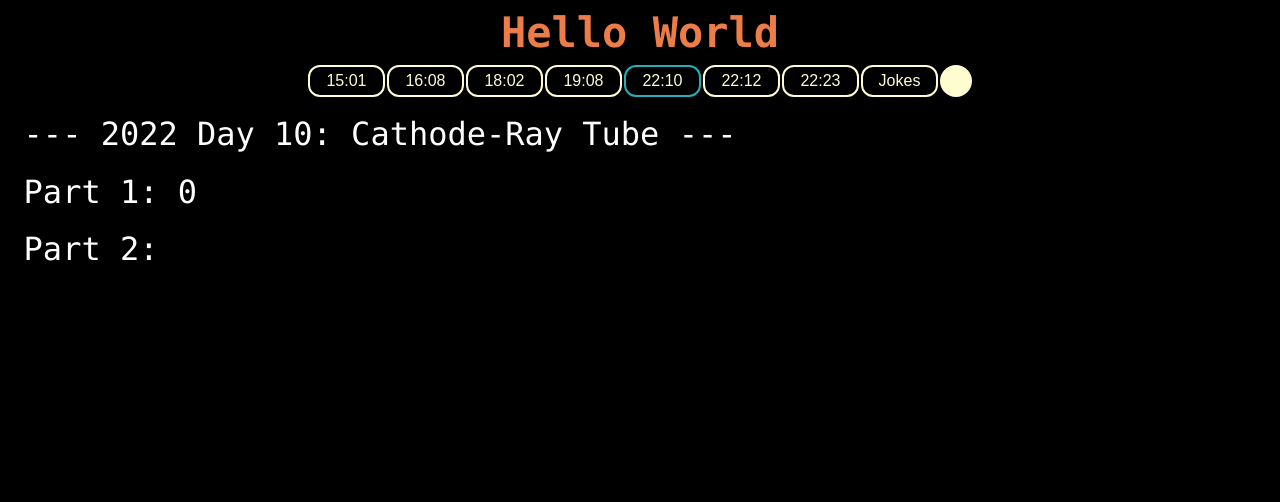
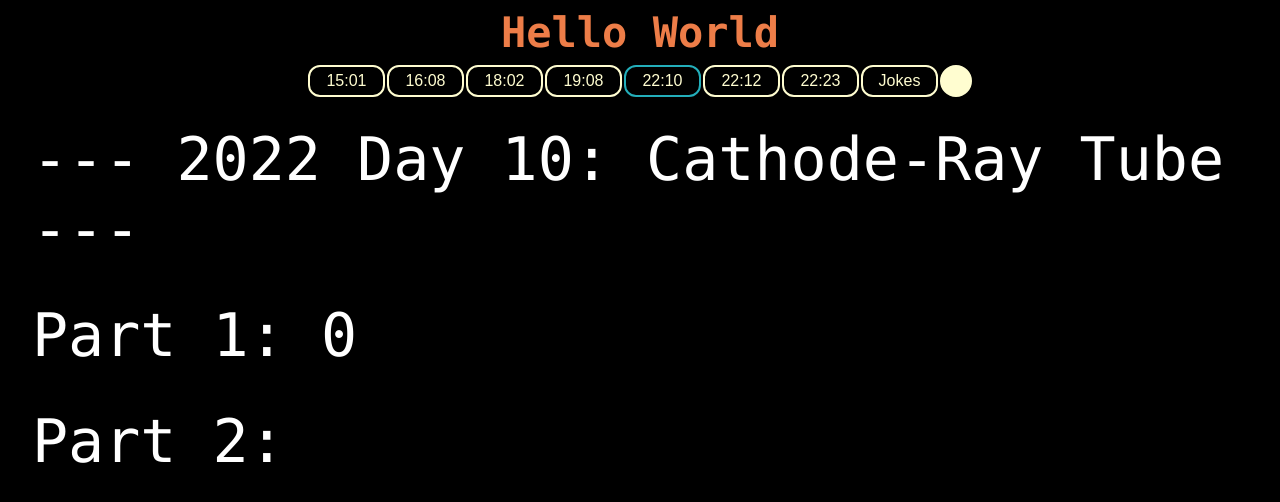
Before and after one commit to nuoxoxo/gig, a React (Vite) app: page / in a window 1280 px wide. Both pictures are taken after a click on the button "22:10". Shown: the top 502 px of the page. Built offline with nearby package versions, Linux system fonts and the light colour scheme; no server answers.

Commit message:
Update Aoc2210.tsx

```diff
--- a/src/includes/Aoc2210.tsx
+++ b/src/includes/Aoc2210.tsx
@@ -106,7 +106,7 @@ var Aoc2210 = () => {
     <>
       { lines ? (
         <div className="playground">
-          <div className="field res-field res-field-1908-image"
+          <div className="field res-field res-field-2210-image"
           >
             <span>--- 2022 Day 10: Cathode-Ray Tube ---</span>
             <span>Part 1: {p1}</span>
```
